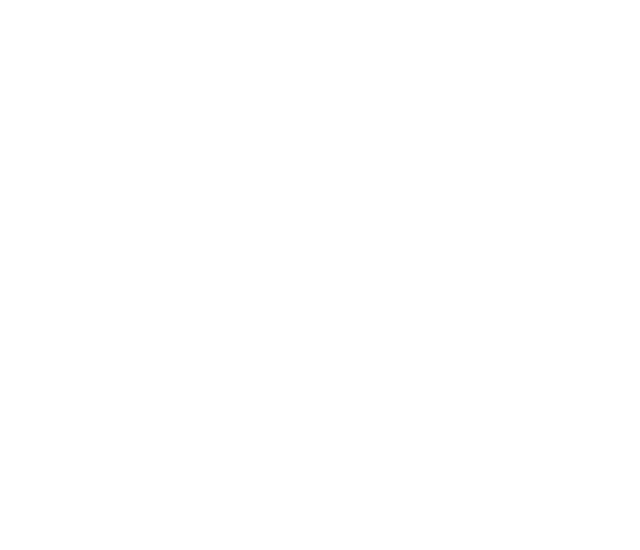
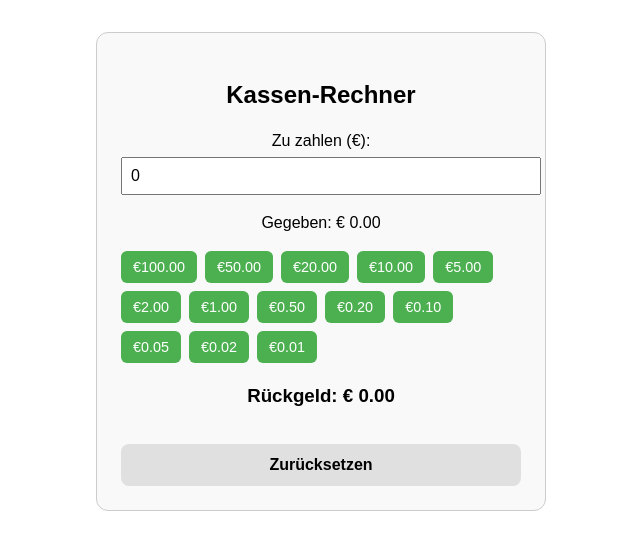
Before and after one commit to Vaaince/DHBW-Kasse-Gruppe-4-Frontend, a React (Vite) app: page /calculator in a window 1280 px wide. Before the commit this address had no page. Shown: the top 550 px of the page, without its empty margins (319-959 px from the left). Built offline with nearby package versions, Linux system fonts and the light colour scheme.

Commit message:
added cash calculator sub page

```diff
--- a/src/App.tsx
+++ b/src/App.tsx
@@ -4,6 +4,7 @@
 import { Route, Routes } from 'react-router-dom';
 import Brand from './pages/Brand';
 import BrandAdmin from './pages/BrandAdmin';
+import Calculator from './pages/Calculator';
 import { persistQueryClient } from 'react-query/persistQueryClient-experimental';
 import { createWebStoragePersistor } from 'react-query/createWebStoragePersistor-experimental';
 
@@ -32,6 +33,7 @@
           <Route path="/" element={<Home />} />
           <Route path="/brands" element={<Brand />} />
           <Route path="/admin/brands" element={<BrandAdmin />} />
+          <Route path="/calculator" element={<Calculator />} />
         </Routes>
       </QueryClientProvider>
     </>
--- /dev/null
+++ b/src/Calculator.css
@@ -0,0 +1,74 @@
+.cash-container {
+    max-width: 400px;
+    margin: 2rem auto;
+    padding: 1.5rem;
+    border: 1px solid #ccc;
+    border-radius: 12px;
+    background-color: #f9f9f9;
+    font-family: Arial, sans-serif;
+    color:black;
+  }
+
+  h2 {
+    margin-bottom: 1rem;
+    text-align: center;
+    color:black;
+  }
+
+  .eingabe {
+    margin-bottom: 1rem;
+  }
+
+  .eingabe input {
+    width: 100%;
+    padding: 0.5rem;
+    font-size: 1rem;
+    margin-top: 0.25rem;
+  }
+
+  .gegeben-section {
+    margin-bottom: 1rem;
+    color:black;
+  }
+
+  .geld-grid {
+    display: flex;
+    flex-wrap: wrap;
+    gap: 0.5rem;
+    margin-top: 0.5rem;
+  }
+
+  .geld-grid button {
+    padding: 0.5rem 0.75rem;
+    font-size: 0.9rem;
+    border: none;
+    background-color: #4caf50;
+    color: white;
+    border-radius: 6px;
+    cursor: pointer;
+  }
+
+  .geld-grid button:hover {
+    background-color: #45a049;
+  }
+
+  .rueckgeld-section ul {
+    margin-top: 0.5rem;
+    list-style: none;
+    padding-left: 0;
+    color:black;
+  }
+
+  .reset-button {
+    margin-top: 1rem;
+    width: 100%;
+    padding: 0.75rem;
+    background-color: #e0e0e0;
+    border: none;
+    font-weight: bold;
+    cursor: pointer;
+  }
+
+  .reset-button:hover {
+    background-color: #ccc;
+  }
--- /dev/null
+++ b/src/pages/Calculator.tsx
@@ -0,0 +1,89 @@
+import React, { useState } from 'react';
+import '../Calculator.css';
+
+const geldEinheiten = [100, 50, 20, 10, 5, 2, 1, 0.5, 0.2, 0.1, 0.05, 0.02, 0.01];
+
+function Calculator() {
+  const [zuZahlen, setZuZahlen] = useState<number>(0);
+  const [gegeben, setGegeben] = useState<number>(0);
+  const [rueckgeld, setRueckgeld] = useState<number>(0);
+  const [wechselgeld, setWechselgeld] = useState<{ [key: number]: number }>({});
+
+  const berechneRueckgeld = (gesamtGegeben: number) => {
+    const rueck = parseFloat((gesamtGegeben - zuZahlen).toFixed(2));
+    setRueckgeld(rueck);
+    const result: { [key: number]: number } = {};
+    let rest = rueck;
+
+    for (const einheit of geldEinheiten) {
+      const anzahl = Math.floor(rest / einheit);
+      if (anzahl > 0) {
+        result[einheit] = anzahl;
+        rest = parseFloat((rest - anzahl * einheit).toFixed(2));
+      }
+    }
+
+    setWechselgeld(result);
+  };
+
+  const fuegeGeldHinzu = (betrag: number) => {
+    const neuerBetrag = parseFloat((gegeben + betrag).toFixed(2));
+    setGegeben(neuerBetrag);
+    berechneRueckgeld(neuerBetrag);
+  };
+
+  const reset = () => {
+    setGegeben(0);
+    setRueckgeld(0);
+    setWechselgeld({});
+  };
+
+  return (
+    <div className="cash-container">
+      <h2>Kassen-Rechner</h2>
+
+      <div className="eingabe">
+        <label>Zu zahlen (€):</label>
+        <input
+          type="number"
+          step="0.01"
+          value={zuZahlen}
+          onChange={(e) => {
+            setZuZahlen(parseFloat(e.target.value));
+            reset();
+          }}
+        />
+      </div>
+
+      <div className="gegeben-section">
+        <p>Gegeben: € {gegeben.toFixed(2)}</p>
+        <div className="geld-grid">
+          {geldEinheiten.map((wert) => (
+            <button key={wert} onClick={() => fuegeGeldHinzu(wert)}>
+              €{wert.toFixed(2)}
+            </button>
+          ))}
+        </div>
+      </div>
+
+      <div className="rueckgeld-section">
+        <h3>Rückgeld: € {rueckgeld.toFixed(2)}</h3>
+        {rueckgeld > 0 && (
+          <ul>
+            {Object.entries(wechselgeld).map(([wert, anzahl]) => (
+              <li key={wert}>
+                {anzahl} x €{parseFloat(wert).toFixed(2)}
+              </li>
+            ))}
+          </ul>
+        )}
+      </div>
+
+      <button className="reset-button" onClick={reset}>
+        Zurücksetzen
+      </button>
+    </div>
+  );
+}
+
+export default Calculator;
```
